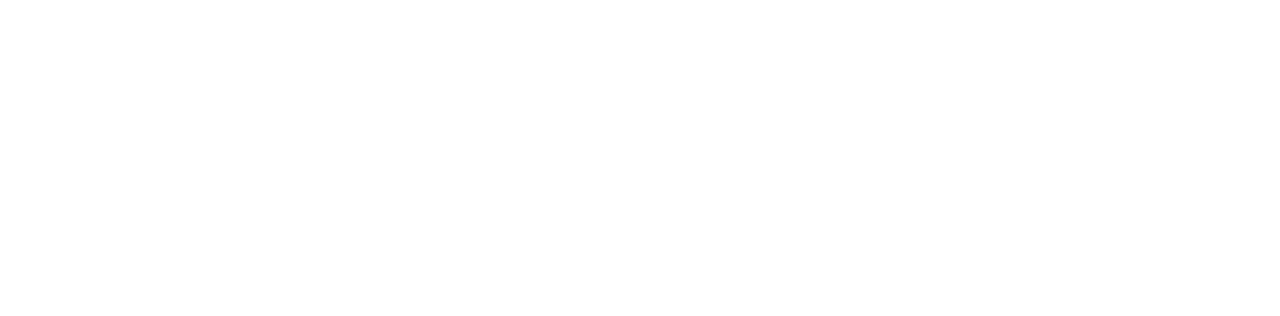
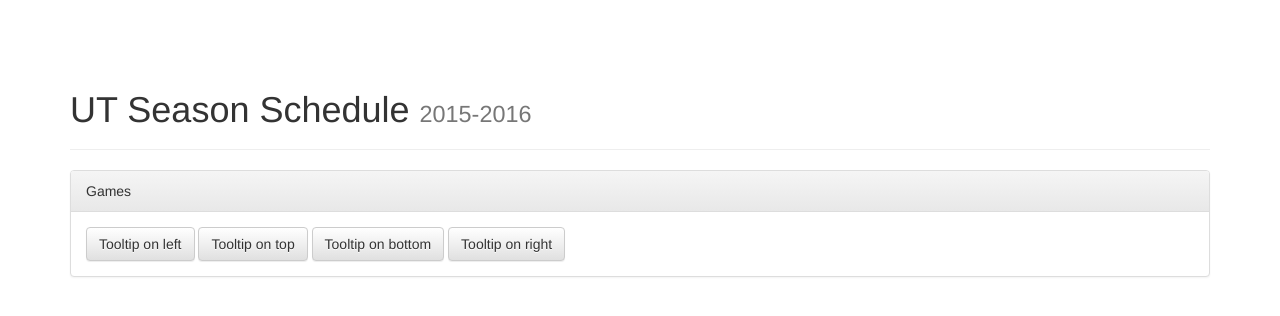
Before and after one commit to mtzkaren/bootstrap-test, a plain HTML site: page index.html in a window 1280 px wide. Drawn offline with nearby package versions, Linux system fonts and the light colour scheme.

Commit message:
added buttons

```diff
--- a/index.html
+++ b/index.html
@@ -23,8 +23,35 @@
         <script src="js/vendor/modernizr-2.8.3-respond-1.4.2.min.js"></script>
     </head>
     <body>
+      <div class="container">
+      <div class="page-header">
+        <h1>UT Season Schedule <small>2015-2016</small></h1>
+      </div>
 
-  <script src="//ajax.googleapis.com/ajax/libs/jquery/1.11.2/jquery.min.js"></script>
+
+    <div class="panel panel-default">
+      <div class="panel-heading">Games</div>
+      <div class="panel-body">
+
+
+        <button type="button" class="btn btn-default" data-toggle="tooltip" data-placement="left" title="Tooltip on left">Tooltip on left</button>
+
+<button type="button" class="btn btn-default" data-toggle="tooltip" data-placement="top" title="Tooltip on top">Tooltip on top</button>
+
+<button type="button" class="btn btn-default" data-toggle="tooltip" data-placement="bottom" title="Tooltip on bottom">Tooltip on bottom</button>
+
+<button type="button" class="btn btn-default" data-toggle="tooltip" data-placement="right" title="Tooltip on right">Tooltip on right</button>
+
+      </div>
+    </div>
+
+
+    </div>
+
+
+
+
+  <script src="http://ajax.googleapis.com/ajax/libs/jquery/1.11.2/jquery.min.js"></script>
         <script>window.jQuery || document.write('<script src="js/vendor/jquery-1.11.2.min.js"><\/script>')</script>
 
         <script src="js/vendor/bootstrap.min.js"></script>
```
